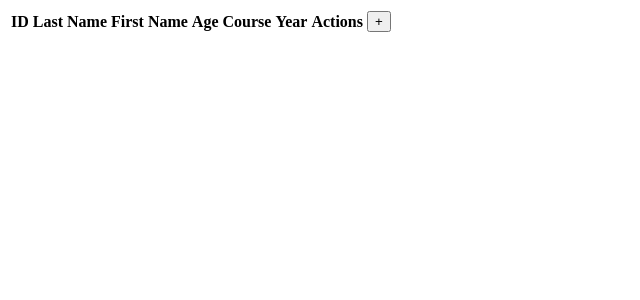
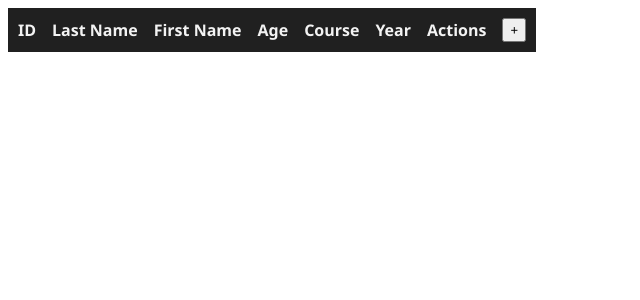
Before and after one commit to rein0x13/abstract_interface, a PHP site: page / in a window 1280 px wide. Shown: the top 300 px of the page, without its empty margins (0-640 px from the left). Run offline with PHP 8.4, Linux system fonts and the light colour scheme; data that the repository does not hold is empty.

Commit message:
second-commit

```diff
--- a/index.php
+++ b/index.php
@@ -14,6 +14,7 @@ $students = $handler->all();
     <meta http-equiv="X-UA-Compatible" content="IE=edge" />
     <meta name="viewport" content="width=device-width, initial-scale=1.0" />
     <title>Document</title>
+    <link rel="stylesheet" href="style.css">
   </head>
   <body>
     <table>
--- a/insert-form.html
+++ b/insert-form.html
@@ -5,6 +5,7 @@
     <meta http-equiv="X-UA-Compatible" content="IE=edge" />
     <meta name="viewport" content="width=device-width, initial-scale=1.0" />
     <title>Document</title>
+    <link rel="stylesheet" href="style.css" />
   </head>
   <body>
     <form>
--- a/student.php
+++ b/student.php
@@ -13,7 +13,6 @@ class Student extends Manipulate implements General {
 
     public function __construct($dbname = 'barrientos') {
         $this->conn = Database::connect($dbname);
-        // var_dump($this->conn);
         $this->conn->query("CREATE TABLE IF NOT EXISTS $this->table (
             id int auto_increment primary key not null,
             last_name varchar(100) not null,
@@ -60,6 +59,4 @@ class Student extends Manipulate implements General {
 
 $handler = new Student();
 
-
-
 ?>
--- /dev/null
+++ b/style.css
@@ -0,0 +1,32 @@
+table {
+  border: 2px solid #202020;
+  border-collapse: collapse;
+}
+
+* {
+  font-family: "Segoe UI", Tahoma, Geneva, Verdana, sans-serif;
+}
+
+th,
+td,
+tr {
+  padding: 0.5rem;
+  text-align: left;
+}
+
+tr > th {
+  background-color: #202020;
+  color: #f3f3f3;
+}
+
+tr:nth-child(odd) {
+  background-color: #f3f3f3;
+}
+
+tr:nth-child(even) {
+  background-color: #c7c7c7;
+}
+
+form > label {
+  display: block;
+}
--- a/update-form.php
+++ b/update-form.php
@@ -14,6 +14,7 @@ include 'student.php';
     <meta http-equiv="X-UA-Compatible" content="IE=edge" />
     <meta name="viewport" content="width=device-width, initial-scale=1.0" />
     <title>Document</title>
+    <link rel="stylesheet" href="style.css">
   </head>
   <body>
     <form>
```
